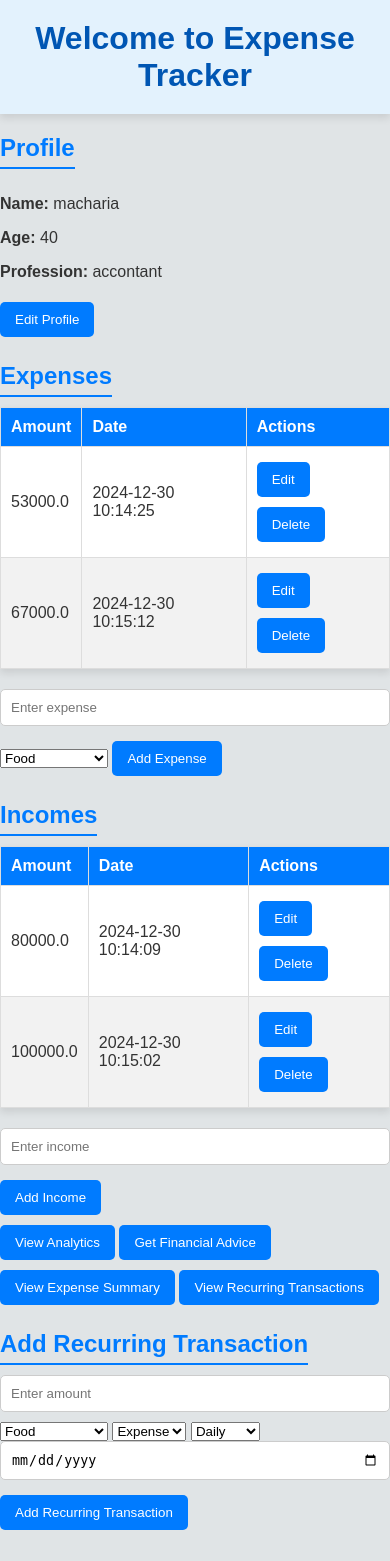
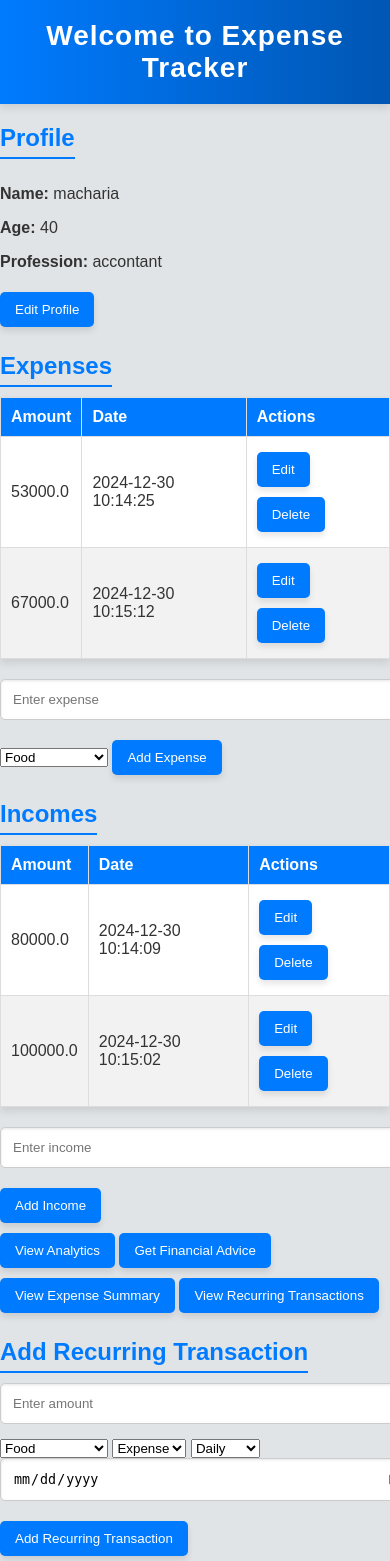
Before and after one commit to Dkmbugua/Ver_Expense_Tracker, a Flask app: page / in a window 390 px wide; the page is wider, and only the part inside the window is pictured. Before the commit the page ends 1530 px from the top of that part, so only its background shows below. Run offline with Flask 3, Linux system fonts and the light colour scheme; a user stored in the database is signed in; data comes from the database, SQL or seed files in the repository.

Commit message:
adjust css styling

```diff
--- a/static/css/style.css
+++ b/static/css/style.css
@@ -10,11 +10,13 @@ body {
 /* Header Styling */
 h1 {
     text-align: center;
-    color: #0056b3;
+    color: white;
     padding: 20px;
     margin: 0;
-    background-color: #e3f2fd;
+    background: linear-gradient(to right, #007bff, #0056b3);
     box-shadow: 0px 4px 8px rgba(0, 0, 0, 0.1);
+    font-size: 28px;
+    letter-spacing: 1px;
 }
 
 /* Section Headings */
@@ -62,11 +64,13 @@ button {
     margin: 5px 0;
     border-radius: 5px;
     cursor: pointer;
-    transition: background-color 0.3s;
+    transition: all 0.3s ease;
+    box-shadow: 0px 4px 6px rgba(0, 0, 0, 0.1);
 }
 
 button:hover {
     background-color: #0056b3;
+    transform: scale(1.05);
 }
 
 button:disabled {
@@ -76,18 +80,19 @@ button:disabled {
 
 /* Forms */
 form input {
-    padding: 10px;
-    width: calc(100% - 22px); /* Adjust for padding and border */
-    margin-bottom: 10px;
+    padding: 12px;
+    width: 100%;
+    margin-bottom: 15px;
     border: 1px solid #ccc;
     border-radius: 5px;
+    transition: all 0.3s ease;
+    box-shadow: inset 0px 1px 3px rgba(0, 0, 0, 0.1);
 }
 
 form input:focus {
     border-color: #007bff;
     outline: none;
-    box-shadow: 0px 0px 5px #007bff;
-}
+    box-shadow: 0px 0px 8px rgba(0, 123, 255, 0.5);
 
 /* Flash Messages */
 .flash-success {
@@ -97,6 +102,7 @@ form input:focus {
     margin-bottom: 10px;
     border: 1px solid #c3e6cb;
     border-radius: 5px;
+    animation: fade-in 0.5s ease;
 }
 
 .flash-danger {
@@ -106,4 +112,36 @@ form input:focus {
     margin-bottom: 10px;
     border: 1px solid #f5c6cb;
     border-radius: 5px;
+    animation: fade-in 0.5s ease;
 }
+
+/* Responsive Design for Small Screens */
+@media (max-width: 768px) {
+    body {
+        font-size: 14px;
+        padding: 10px;
+    }
+
+    h1, h2 {
+        font-size: 20px;
+        text-align: center;
+    }
+
+    table {
+        font-size: 12px;
+    }
+
+    table, th, td {
+        padding: 8px;
+    }
+
+    form input {
+        width: 100%;
+        margin-bottom: 15px;
+    }
+
+    button {
+        width: 100%;
+        padding: 12px;
+    }
+}
--- a/templates/index.html
+++ b/templates/index.html
@@ -2,6 +2,7 @@
 <html>
 <head>
     <title>Expense Tracker</title>
+    <meta name="viewport" content="width=device-width, initial-scale=1.0">
     <!-- Linking the external CSS file -->
     <link rel="stylesheet" type="text/css" href="{{ url_for('static', filename='css/style.css') }}">
 </head>
```
